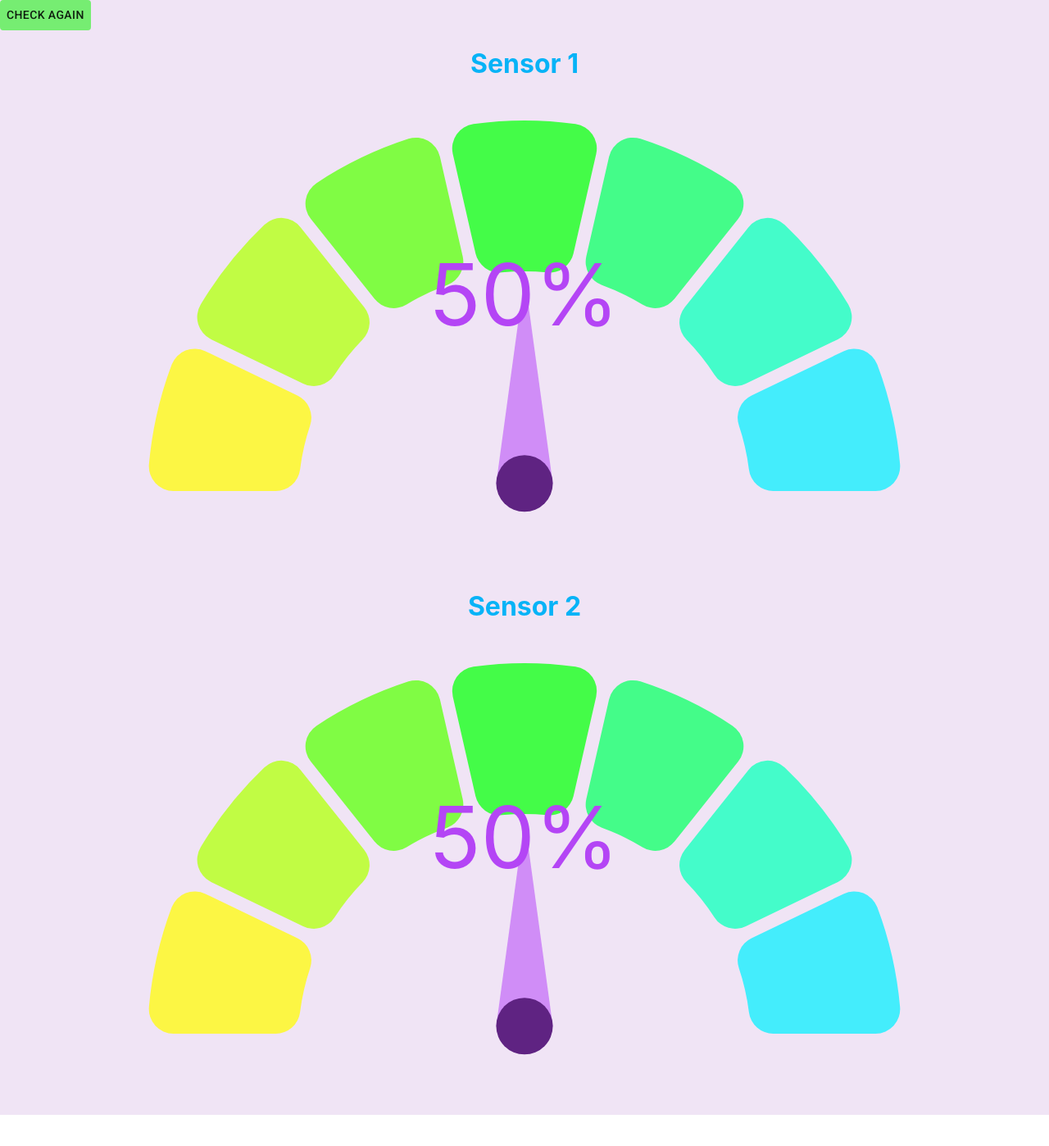
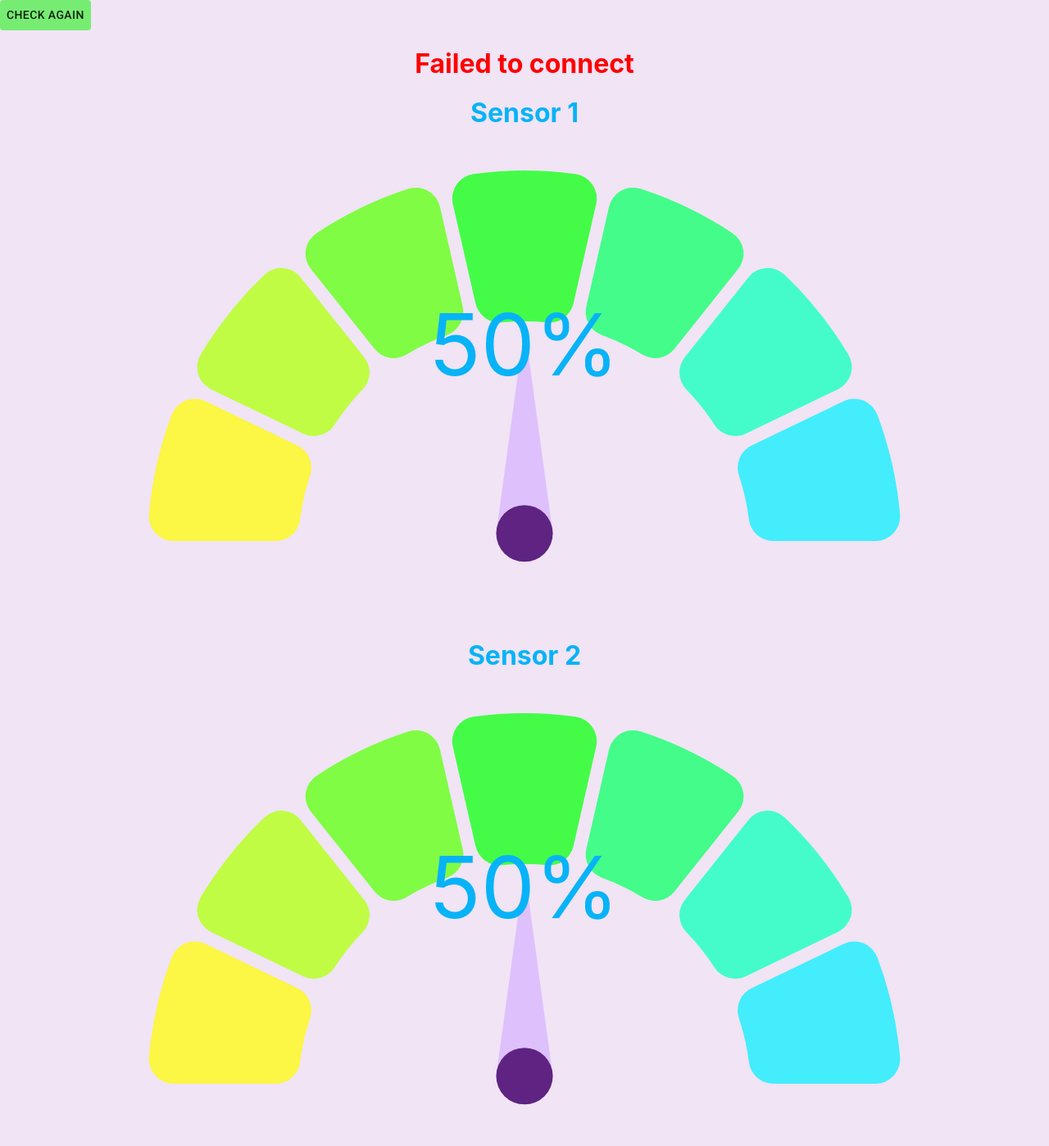
Before and after one commit to spaceC00kie/keep-my-plants-alive, a React (Create React App) app in the folder react-app/: page / in a window 1280 px wide. Shown: the top 1398 px of the page at 82% size. Before the commit the page ends 1360 px from the top, so only its background shows below. Built offline with nearby package versions, Linux system fonts and the light colour scheme; no server answers.

Commit message:
failed to connect message added

```diff
--- a/react-app/src/App.css
+++ b/react-app/src/App.css
@@ -8,3 +8,11 @@ h1 {
   color: rgb(7, 179, 247);
   text-align: center;
 }
+
+.sensor-h1 {
+
+}
+
+#connection-status {
+  color: red;
+}
--- a/react-app/src/components/Pothos.js
+++ b/react-app/src/components/Pothos.js
@@ -6,6 +6,7 @@ import { Button } from "@material-ui/core"
 const Pothos = () => {
   const [sensor1, setSensor1] = useState(0.5)
   const [sensor2, setSensor2] = useState(0.5)
+  const [isConnected, setIsConnected] = useState(true)
 
   const getSoilSensor = () => {
     fetch("http://10.0.0.6:8080/sensor")
@@ -15,7 +16,8 @@ const Pothos = () => {
         setSensor2(i.is2Wet ? 1.0 : 0.0)
       })
       .catch(e => {
-        alert(e)
+        setIsConnected(false)
+        console.log("set to false from catch method")
       })
   }
 
@@ -33,6 +35,7 @@ const Pothos = () => {
       >
         Check again
       </Button>
+      {isConnected ? "" : <h1 id="connection-status">Failed to connect</h1>}
       <h1>Sensor 1</h1>
       <GaugeChart
         id="gauge-chart1"
@@ -41,8 +44,8 @@ const Pothos = () => {
         arcWidth={0.4}
         percent={sensor1}
         style={chartStyle}
-        textColor="#b445f5"
-        needleColor="#d08df7"
+        textColor="#07b3f7"
+        needleColor="#dec0fc"
         needleBaseColor="#5f2382"
         cornerRadius={30}
         arcPadding={0.03}
@@ -55,8 +58,8 @@ const Pothos = () => {
         arcWidth={0.4}
         percent={sensor2}
         style={chartStyle}
-        textColor="#b445f5"
-        needleColor="#d08df7"
+        textColor="#07b3f7"
+        needleColor="#dec0fc"
         needleBaseColor="#5f2382"
         cornerRadius={30}
         arcPadding={0.03}
```
